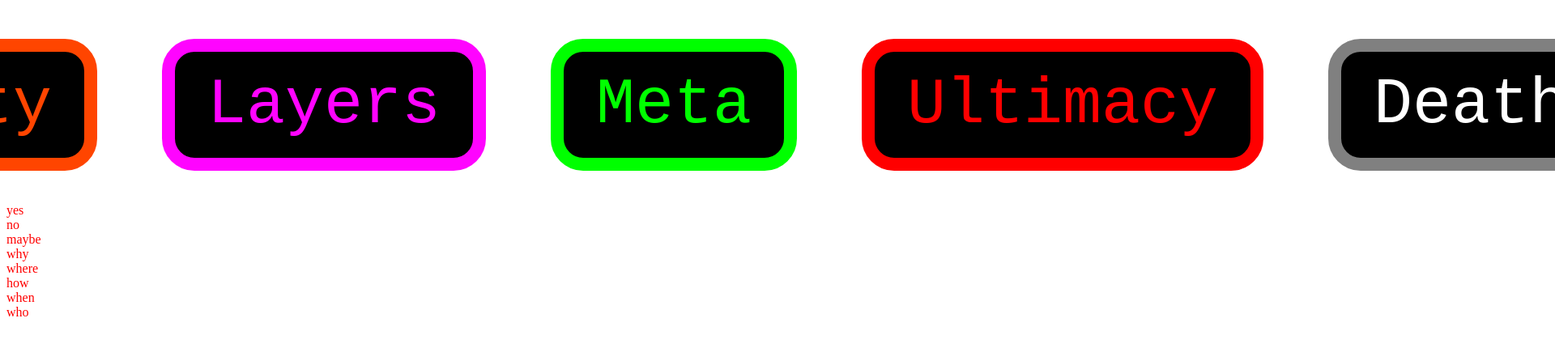
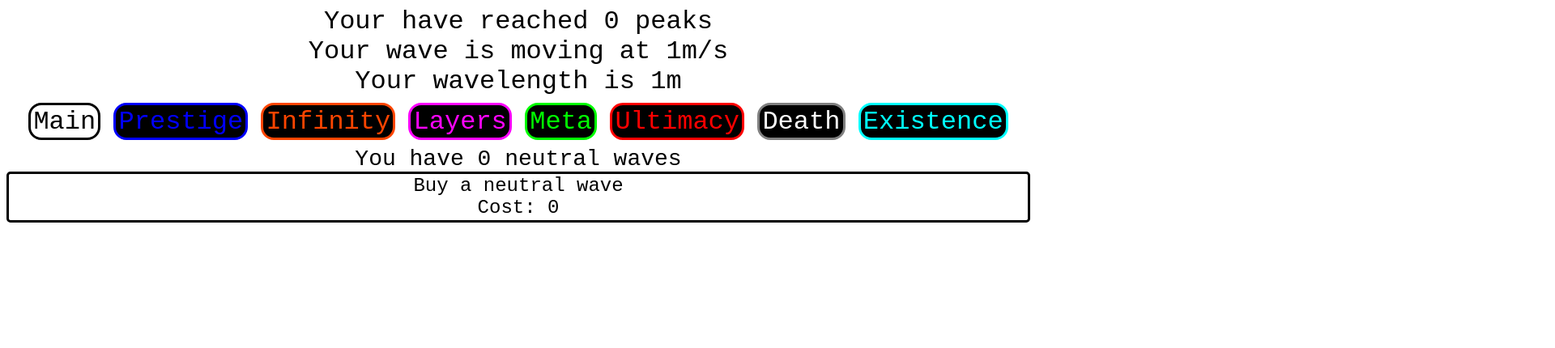
Before and after one commit to ErikTheCoder/Infinity-Reborn, a plain HTML site: page index.html in a window 1280 px wide. Shown: the top 430 px of the page at 81% size, 1920 px wide, since content can reach past the window. Drawn offline with Linux system fonts and the light colour scheme.

Commit message:
Made neutral waves

```diff
--- a/css/stylesheets.css
+++ b/css/stylesheets.css
@@ -1,10 +1,6 @@
 .tabs{
     display: flex;
     justify-content: center;
-}
-
-.view{
-    color: red;
 }
 
 .hidden{
@@ -12,16 +8,16 @@
 }
 
 .tab{
-    padding-right: 0.5em;
-    padding-left: 0.5em;
-    padding-top: 0.25em;
-    padding-bottom: 0.25em;
+    padding-right: 0.1em;
+    padding-left: 0.1em;
+    padding-top: 0.05em;
+    padding-bottom: 0.05em;
     border-style: solid;
-    border-width: 0.2em;
-    margin:0.5em;
+    border-width: 0.1em;
+    margin:0.25em;
     border-radius: 0.5em;
     font-family: 'Typewriter', monospace;
-    font-size: 5em;
+    font-size: 2em;
 }
 
 .maintab:hover{
@@ -113,3 +109,50 @@
     color: black;
     background-color: cyan;
 }
+
+.maintext{
+    display: flex;
+    justify-content: center;
+    font-size: 1em;
+}
+
+#numberDisplay{
+    display: flex;
+    justify-content: center;
+    font-size: 2em;
+    font-family: 'Typewriter', monospace;
+}
+
+.waveamount{
+    display: flex;
+    justify-content: center;
+    font-size: 1.75em;
+    font-family: 'Typewriter', monospace;
+}
+
+.wavepurchase{
+    font-size: 1.5em;
+    font-family: 'Typewriter', monospace;
+    padding-right: 0.1em;
+    padding-left: 0.1em;
+    padding-top: 0.05em;
+    padding-bottom: 0.05em;
+    border-style: solid;
+    margin:auto;
+    border-radius: 0.2em;
+}
+
+.wavepurchase:hover{
+    background-color: black;
+    color: white;
+}
+
+.wavepurchasetext{
+    display: flex;
+    justify-content: center;
+}
+
+.wavecosttext{
+    display: flex;
+    justify-content: center;
+}
--- a/index.html
+++ b/index.html
@@ -5,43 +5,49 @@
     <meta name="viewport" content="width=device-width, initial-scale=1.0">
     <title>Infinity Reborn</title>
     <link rel="stylesheet" href="css/stylesheets.css">
-    <script src="js/index.js"></script>
+    <script src="js/index.js" defer></script>
 </head>
 <body id="body" class="body">
-
+    <div id="numberDisplay">Your have reached 0 peaks</div>
+    <div id="numberDisplay">Your wave is moving at 1m/s</div>
+    <div id="numberDisplay">Your wavelength is 1m</div>
     <div class="tabs">
         <div class="tab maintab" onclick="toTab('mainview')">Main</div>
-        <div class="tab prestigetab">Prestige</div>
-        <div class="tab infinitytab">Infinity</div>
-        <div class="tab layerstab">Layers</div>
-        <div class="tab metatab">Meta</div>
-        <div class="tab ultimacytab">Ultimacy</div>
-        <div class="tab deathtab">Death</div>
-        <div class="tab existencetab">Existence</div>
+        <div class="tab prestigetab" onclick="toTab('prestigeview')">Prestige</div>
+        <div class="tab infinitytab" onclick="toTab('infinityview')">Infinity</div>
+        <div class="tab layerstab" onclick="toTab('layersview')">Layers</div>
+        <div class="tab metatab" onclick="toTab('metaview')">Meta</div>
+        <div class="tab ultimacytab" onclick="toTab('ultimacyview')">Ultimacy</div>
+        <div class="tab deathtab" onclick="toTab('deathview')">Death</div>
+        <div class="tab existencetab" onclick="toTab('existenceview')">Existence</div>
     </div>
     <div class="view" id="mainview">
-        yes
+        <div class="waveamount" id="firstwaveamount">You have 0 neutral waves</div>
+        <div class="wavepurchase">
+            <div class="wavepurchasetext">Buy a neutral wave</div>
+            <div class="wavecosttext" id="wavecosttextid">Cost: 0</div>
+        </div>
     </div>
     <div class="view" id="prestigeview">
-        no
+        <div class="maintext">Coming soon</div>
     </div>
     <div class="view" id="infinityview">
-        maybe
+        <div class="maintext">Coming soon</div>
     </div>
     <div class="view" id="layersview">
-        why
+        <div class="maintext">Coming soon</div>
     </div>
     <div class="view" id="metaview">
-        where
+        <div class="maintext">Coming soon</div>
     </div>
     <div class="view" id="ultimacyview">
-        how
+        <div class="maintext">Coming soon</div>
     </div>
     <div class="view" id="deathview">
-        when
+        <div class="maintext">Coming soon</div>
     </div>
     <div class="view" id="existenceview">
-        who
+        <div class="maintext">Coming soon</div>
     </div>
 </body>
 
--- a/js/index.js
+++ b/js/index.js
@@ -6,3 +6,5 @@ function toTab(e) {
     });
     document.getElementById(e).classList.remove('hidden');
 }
+
+toTab('mainview');
```
